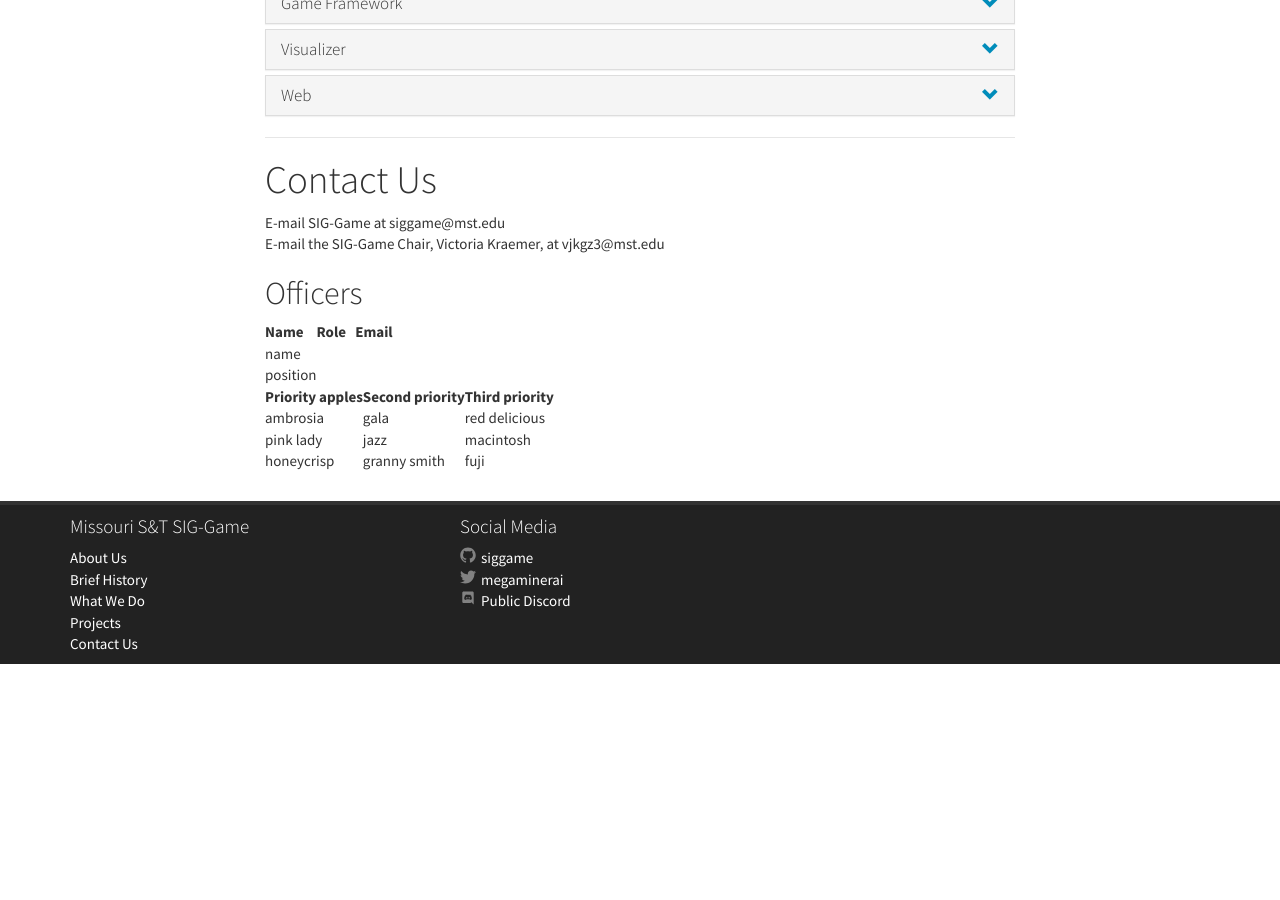
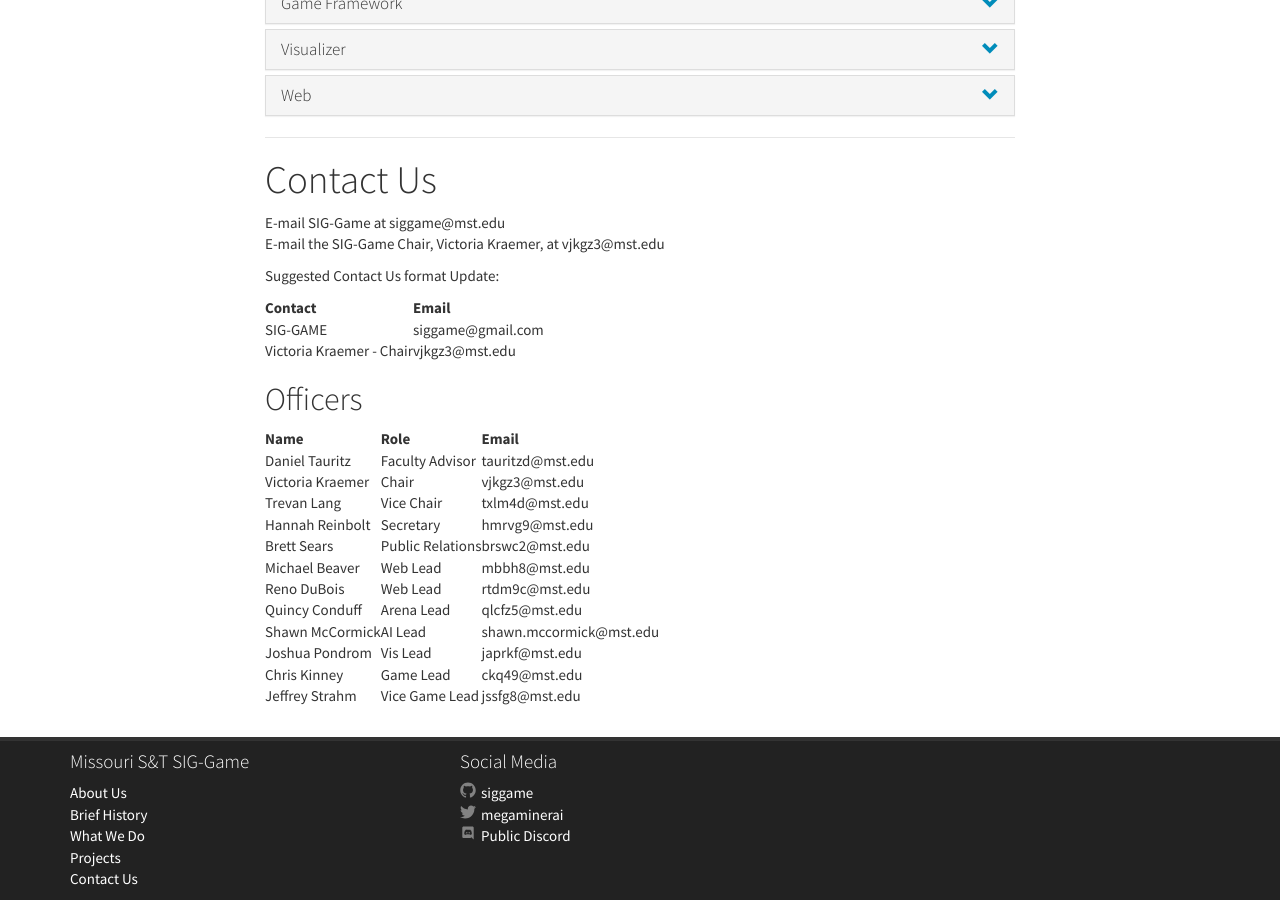
Before and after one commit to siggame/siggame.github.io, a Jekyll site: the page built from about.md, in a window 1280 px wide and 900 px high, scrolled down 1090 px. Built offline with Jekyll 4.4.1, drawn with Linux system fonts in a browser that asks for light colours; nearby versions of some CDN libraries; before the commit the page ends 1754 px from its top, so only the background shows below that.

Commit message:
Constructed tables for Officers.

```diff
--- a/about.md
+++ b/about.md
@@ -103,44 +103,30 @@ Contact Us  {#Contact-Us}
 * E-mail the SIG-Game Chair, Victoria Kraemer, at <vjkgz3@mst.edu>
 {: refdef .list-unstyled}
 
+Suggested Contact Us format Update:
+
+| Contact | Email |
+| ------- | -------- |
+| SIG-GAME | siggame@gmail.com |
+| Victoria Kraemer - Chair | vjkgz3@mst.edu |
+
 Officers
 --------
-<table>
-  <colgroup>
-    <col width="40%" />
-    <col width="30%" />
-    <col width="30%" />
-  </colgroup>
 
-  <thead>
-    <tr>
-      <th>Name</th>
-      <th>Role</th>
-      <th>Email</th>
-    </tr>
-  </thead>
-
-  <tbody>
-    <tr>
-      <td markdown="span">name</td>
-    </tr>
-
-    <tr>
-      <td markdown="span">position</td>
-    </tr>
-
-    <tr>
-      <td markdown="span"></td>
-    </tr>
-
-  </tbody>
-</table>
-
-| Priority apples | Second priority | Third priority |
+| Name | Role | Email |
 |-------|--------|---------|
-| ambrosia | gala | red delicious |
-| pink lady | jazz | macintosh |
-| honeycrisp | granny smith | fuji |
+| Daniel Tauritz | Faculty Advisor | tauritzd@mst.edu |
+| Victoria Kraemer | Chair | vjkgz3@mst.edu |
+| Trevan Lang | Vice Chair | txlm4d@mst.edu |
+| Hannah Reinbolt | Secretary | hmrvg9@mst.edu |
+| Brett Sears | Public Relations | brswc2@mst.edu |
+| Michael Beaver | Web Lead | mbbh8@mst.edu |
+| Reno DuBois | Web Lead | rtdm9c@mst.edu |
+| Quincy Conduff | Arena Lead | qlcfz5@mst.edu |
+| Shawn McCormick | AI Lead | shawn.mccormick@mst.edu |
+| Joshua Pondrom | Vis Lead | japrkf@mst.edu |
+| Chris Kinney | Game Lead | ckq49@mst.edu |
+| Jeffrey Strahm | Vice Game Lead | jssfg8@mst.edu |
 
 <!--  LocalWords:  MegaMinerAI
  -->
```
